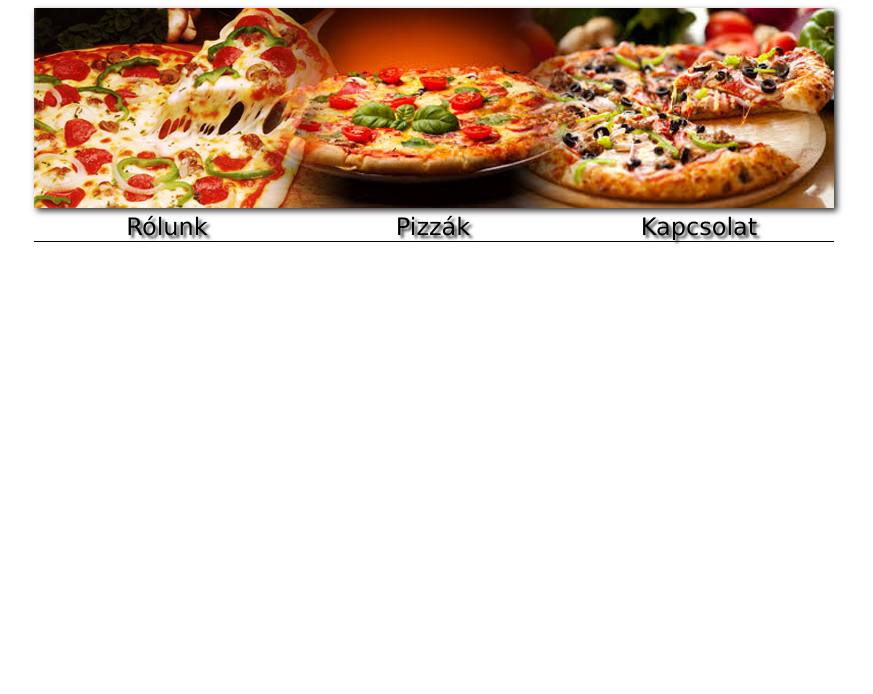
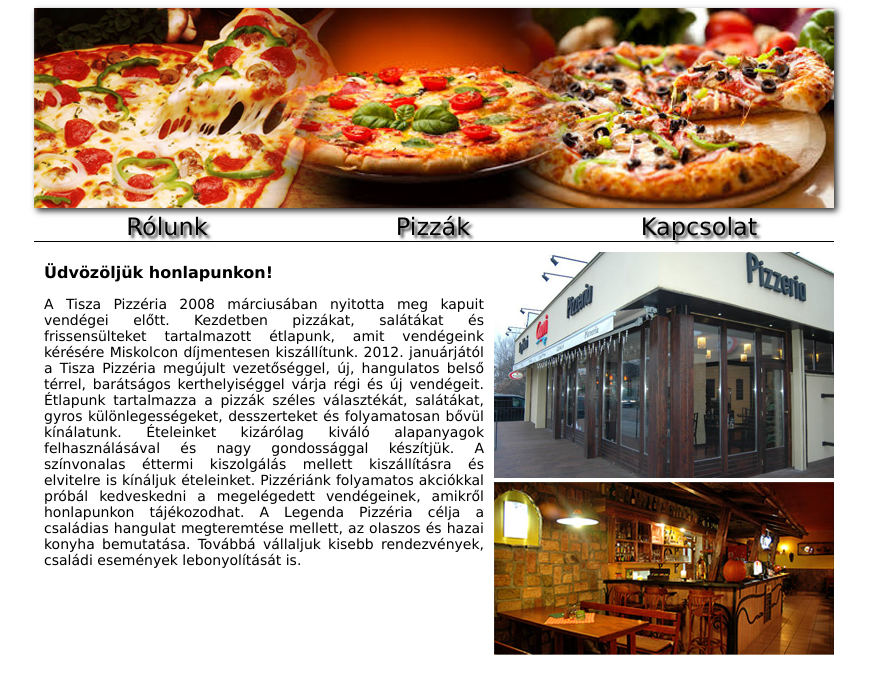
Before and after one commit to istvan747/beadando, a plain HTML site: page beadando/pizzeria/index.html in a window 1280 px wide. Shown: the whole page, without its empty margins (206-1079 px from the left). Drawn offline with Linux system fonts and the light colour scheme.

Commit message:
rolunk.html tartalom feltöltés, formázás kész

```diff
--- a/beadando/pizzeria/css/tiszaPizzaStyle.css
+++ b/beadando/pizzeria/css/tiszaPizzaStyle.css
@@ -92,3 +92,25 @@ div.pizza{
 #fejlec-32cm, #fejlec-50cm{
 	width: 100px;
 }
+
+div#bemutatkozo-szoveg{
+	width: 440px;
+	padding: 10px;
+	float: left;
+	text-align: justify;
+}
+
+div#bemutatkozo-szoveg h1{
+	font-size: 16px;
+}
+
+div#bemutatkozo-szoveg p{
+	font-size: 14px;
+}
+
+div#kepek{
+	float: right;
+	width: 340px;
+	height: auto;
+	margin-top: 10px;
+}
--- a/beadando/pizzeria/index.html
+++ b/beadando/pizzeria/index.html
@@ -7,6 +7,7 @@
 		<script type="text/javascript" src="js/jquery-3.1.0.min.js"></script>
 		<script type="text/javascript">
 			$(document).ready(function(){
+				$("#content").load("rolunk.html");
 				$("#nav li a").each(function(){
 					$(this).click(function(event){
 						event.preventDefault();
@@ -21,9 +22,9 @@
 										+val["feltet"]
 										+'</div><div class=\"ar32">'
 										+val["ar32"]
-										+'</div><div class=\"ar50">'
+										+' Ft</div><div class=\"ar50">'
 										+val["ar50"]
-										+'</div></div>'
+										+' Ft</div></div>'
 									);
 								});
 							});
--- a/beadando/pizzeria/rolunk.html
+++ b/beadando/pizzeria/rolunk.html
@@ -1,5 +1,14 @@
-A Legenda Pizzéria 2008 márciusában nyitotta meg kapuit vendégei előtt. Kezdetben pizzákat, salátákat és frissensülteket tartalmazott étlapunk, amit vendégeink kérésére Székesfehérváron díjmentesen kiszállítunk.
-
-2012. januárjától a Legenda Pizzéria megújult vezetőséggel, új, hangulatos belső térrel, barátságos kerthelyiséggel várja régi és új vendégeit. Étlapunk tartalmazza a pizzák széles választékát, salátákat, gyros különlegességeket, desszerteket és folyamatosan bővül kínálatunk. Ételeinket kizárólag kiváló alapanyagok felhasználásával és nagy gondossággal készítjük. A színvonalas éttermi kiszolgálás mellett kiszállításra és elvitelre is kínáljuk ételeinket.
-
-Pizzériánk folyamatos akciókkal próbál kedveskedni a megelégedett vendégeinek, amikről honlapunkon tájékozodhat. A Legenda Pizzéria célja a családias hangulat megteremtése mellett, az olaszos és hazai konyha bemutatása. Továbbá vállaljuk kisebb rendezvények, családi események lebonyolítását is.</p>
+<div id="bemutatkozo-szoveg">
+	<h1>
+		Üdvözöljük honlapunkon!
+	</h1>
+	<p>
+		A Tisza Pizzéria 2008 márciusában nyitotta meg kapuit vendégei előtt. Kezdetben pizzákat, salátákat és frissensülteket tartalmazott étlapunk, amit vendégeink kérésére Miskolcon díjmentesen kiszállítunk.
+		2012. januárjától a Tisza Pizzéria megújult vezetőséggel, új, hangulatos belső térrel, barátságos kerthelyiséggel várja régi és új vendégeit. Étlapunk tartalmazza a pizzák széles választékát, salátákat, gyros különlegességeket, desszerteket és folyamatosan bővül kínálatunk. Ételeinket kizárólag kiváló alapanyagok felhasználásával és nagy gondossággal készítjük. A színvonalas éttermi kiszolgálás mellett kiszállításra és elvitelre is kínáljuk ételeinket.
+		Pizzériánk folyamatos akciókkal próbál kedveskedni a megelégedett vendégeinek, amikről honlapunkon tájékozodhat. A Legenda Pizzéria célja a családias hangulat megteremtése mellett, az olaszos és hazai konyha bemutatása. Továbbá vállaljuk kisebb rendezvények, családi események lebonyolítását is.</p>
+	</p>
+</div>
+<div id="kepek">
+	<img src="images/pizzeria_kint.png" alt="TiszaPizzeria kintröl" title="TiszaPizzeria kintröl">
+	<img src="images/pizzeria_bent.png" alt="TiszaPizzeria bentröl" title="TiszaPizzeria bentröl">
+</div>
```
Also changed, not shown: beadando/pizzeria/images/pizzeria_bent.png (added), beadando/pizzeria/images/pizzeria_kint.png (added).
